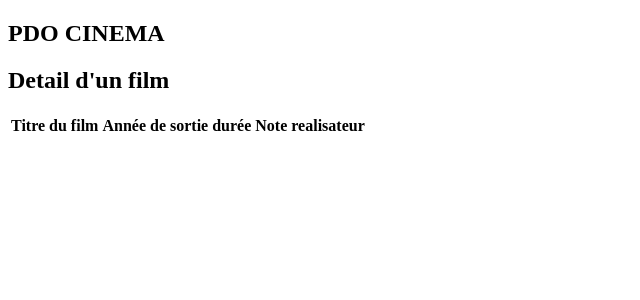
After one commit to cgaroui/cinema_chaima, a PHP site: template view/detailFilm.php in a window 1280 px wide. The commit adds this page. Shown: the top 300 px of the page, without its empty margins (0-640 px from the left). Run offline with PHP 8.4, Linux system fonts and the light colour scheme; the template is opened without the code that fills it, so the values that code supplies are empty.

Commit message:
affichage du détail d'un film fonctionnel

```diff
--- /dev/null
+++ b/view/detailFilm.php
@@ -0,0 +1,37 @@
+<?php
+ob_start();
+?>
+
+<table>
+    <thead>
+        <tr>
+            <th>Titre du film </th>
+            <th>Année de sortie </th>
+            <th>durée </th>
+            <th>Note</th>
+            <th>realisateur</th>
+        </tr>
+    </thead>
+    <tbody>
+        <?php
+            foreach($requete_detFilm->fetchAll() as $detFilm){ ?>
+            <h3></h3>
+                <tr>
+                    <td><?=$detFilm["titre"]?></td>
+                    <td><?=$detFilm["annee_sortie"]?></td>
+                    <td><?=$detFilm["duree"]?></td>
+                    <td><?=$detFilm["note"]?></td>
+                    <td><?=$detFilm["realisateur"]?></td>
+
+                </tr>
+                <?php }?>
+    </tbody>
+</table>
+
+
+
+<?php
+$titre = "Detail d'un film ";
+$titre_secondaire = "Detail d'un film ";
+$contenu = ob_get_clean();
+require "view/template.php";
--- a/view/listActeurs.php
+++ b/view/listActeurs.php
@@ -27,3 +27,9 @@
                 <?php }?>
     </tbody>
 </table>
+
+<?php
+$titre = "Liste des acteurs ";
+$titre_secondaire = "Liste des ";
+$contenu = ob_get_clean();
+require "view/template.php";
--- a/view/template.php
+++ b/view/template.php
@@ -4,7 +4,7 @@
     <meta charset="UTF-8">
     <meta http-equiv="X-UA-Compatible" >
     <meta name="viewport" content="width=device-width, initial-scale=1.0">
-    <title><?$titre?></title>
+    <title><?=$titre?></title>
 
 </head>
 <body>
```
Also changed, not shown: controller/ActeurController.php (renamed from controller/CinemaController.php, +2 -9 lines), controller/FilmController.php (added, +33 -0 lines), index.php (+10 -5 lines).
